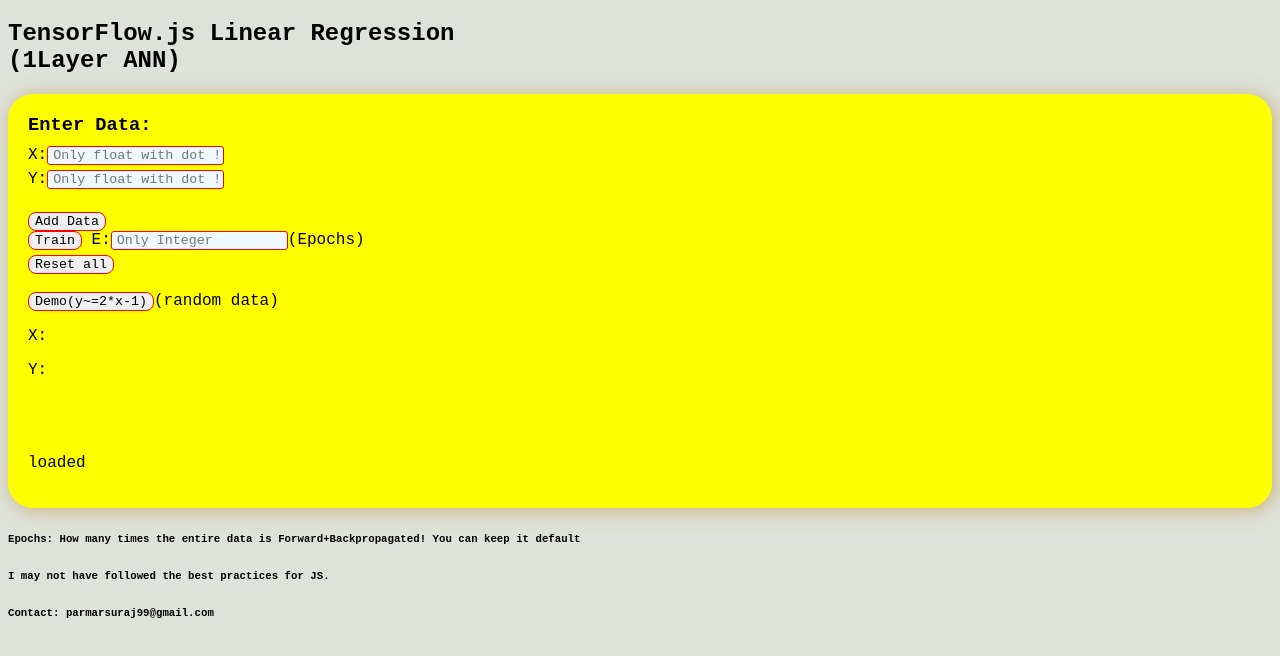
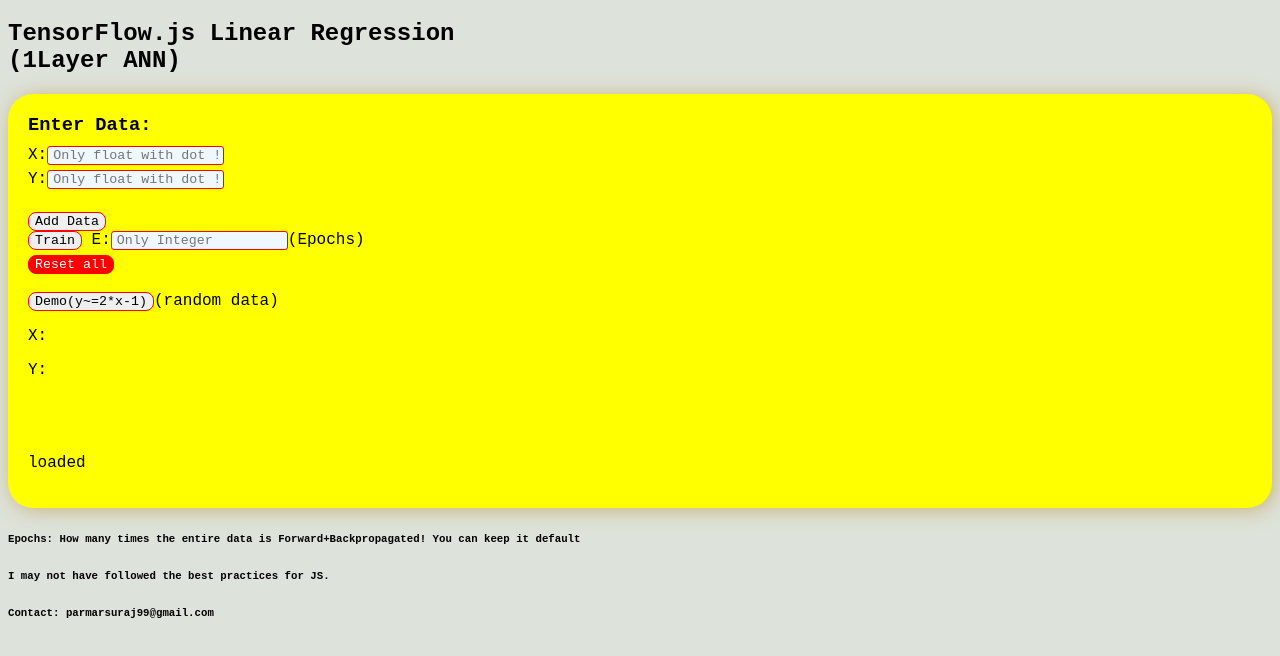
Before and after one commit to parmarsuraj99/tensorflow-js-LinearRegression, a plain HTML site: page index.html in a window 1280 px wide. Drawn offline with Linux system fonts and the light colour scheme; a script that the page names is missing.

Commit message:
designing remains

```diff
--- a/index.html
+++ b/index.html
@@ -32,7 +32,7 @@
              onkeypress="return (event.charCode >= 48 && event.charCode <= 57) ||
              event.charCode == 46 || event.charCode == 0 ">(Epochs)
              <br>
-             <input type="button" class="btn" value="Reset all" onclick="resetAll()"><br><br>
+             <input type="button" class="btn" id='btnReset' value="Reset all" onclick="resetAll()"><br><br>
              <input type='button' class="btn" onclick="random()" value="Demo(y~=2*x-1)">(random data)
              <!--
              <input type='button' class="btn" onclick="resetModel()" value="Reset(keep Data)">
--- a/scripts/demo.js
+++ b/scripts/demo.js
@@ -47,7 +47,7 @@ function myFunction() {
     var xA = new Array();
     xval=document.getElementById('predno').value;
     xA.push(Number(xval));
-    document.getElementById("isLoaded").innerText="Prediction("+xval+"):"+model.predict(tf.tensor((xA)));
+    document.getElementById("isLoaded").innerText="Prediction("+xval+"):"+model.predict(tf.tensor((xA))).dataSync();
 }
 async function random(){
 
--- a/styles/style.css
+++ b/styles/style.css
@@ -9,7 +9,8 @@ body{
     padding: 20px;
     align-content: center;
     box-shadow: 3px 2px 20px #c9b47b;
-    position: static;
+
+
 }
 #he{
 
@@ -31,6 +32,10 @@ body{
     border: 1px solid red;
     font-family: 'Courier New', Courier, monospace;
 }
+#btnReset{
+    background-color: red;
+    color:white;
+}
 #predict-form{
     display: none;
 }
```
